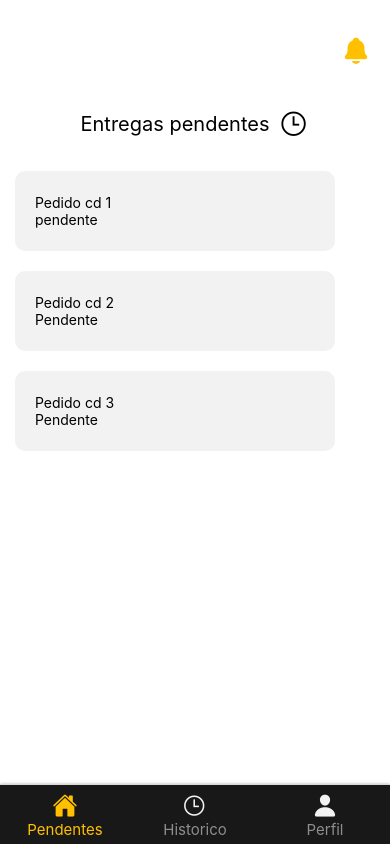
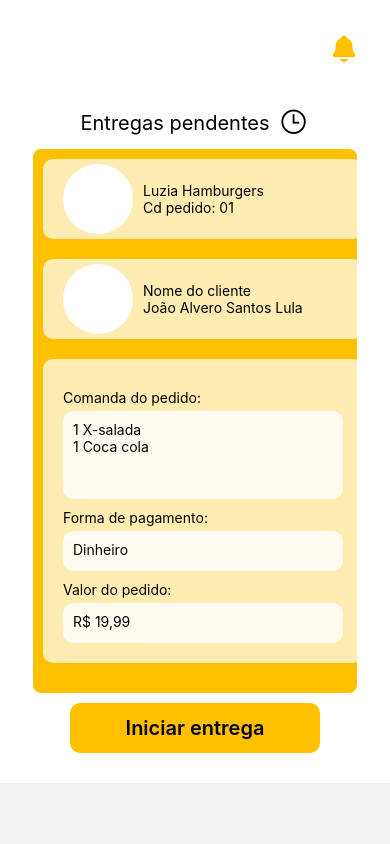
Before and after one commit to Jadando/Vroom, a React Native app: screen /AceitarEntrega in a window 390 px wide. Built offline with nearby package versions, Linux system fonts and the light colour scheme; what @rnmapbox/maps would draw is missing.

Commit message:
Entregador

```diff
--- a/App.js
+++ b/App.js
@@ -41,7 +41,7 @@ export default function App() {
     <ThemeProvider theme={Tema}>
       <NavigationContainer>
         <Stack.Navigator
-          initialRouteName='AceitarEntrega'
+          initialRouteName='Pendentes'
           screenOptions={{
             headerShown: false
           }}
@@ -85,7 +85,7 @@ export default function App() {
           />
           <Stack.Screen
             name='AceitarEntrega'
-            component={TabsEntregador}
+            component={AceitarEntrega}
           />
           <Stack.Screen
             name='Historico'
@@ -93,7 +93,7 @@ export default function App() {
           />
           <Stack.Screen
             name='Pendentes'
-            component={Pendentes}
+            component={TabsEntregador}
           />
           <Stack.Screen
             name='PerfilEmpresa'
--- a/src/pages/Entregador/AceitarEntrega/index.js
+++ b/src/pages/Entregador/AceitarEntrega/index.js
@@ -9,6 +9,7 @@ export default function AceitarEntrega() {
     const [order, setOrder] = useState("1 X-salada\n1 Coca cola");
     const [value, setValue] = useState("R$ 19,99");
     const [payment, setPayment] = useState("Dinheiro");
+    const navigation = useNavigation();
     return (
         <ScrollView
             showsVerticalScrollIndicator={false}
@@ -77,6 +78,7 @@ export default function AceitarEntrega() {
                     </View>
                 </View>
                 <TouchableOpacity
+                onPress={()=>navigation.navigate('Finalizar')}
                     style={styles.button}>
                     <Text style={styles.buttonText}>Iniciar entrega</Text>
                 </TouchableOpacity>
--- a/src/pages/Entregador/Historico/index.js
+++ b/src/pages/Entregador/Historico/index.js
@@ -5,6 +5,7 @@ import Icon from 'react-native-vector-icons/Ionicons';
 
 
 export default function Historico() {
+    const navigation = useNavigation();
     return (
         <View style={styles.container}>
             <View style={styles.header}>
--- a/src/pages/Entregador/Pendentes/index.js
+++ b/src/pages/Entregador/Pendentes/index.js
@@ -5,6 +5,7 @@ import Icon from 'react-native-vector-icons/Ionicons';
 
 
 export default function Pendentes() {
+    const navigation = useNavigation();
     return (
         <View style={styles.container}>
             <View style={styles.header}>
@@ -24,12 +25,14 @@ export default function Pendentes() {
             >
                 <View style={styles.recents}>
                     <View style={styles.recentsContainer}>
+                    <TouchableOpacity onPress={()=>navigation.navigate('AceitarEntrega')}>
                         <View style={styles.recentsContent}>
                             <Text>
                                 Pedido cd 1 {'\n'}
                                 pendente
                             </Text>
                         </View>
+                        </TouchableOpacity>
                         <View style={styles.recentsContent}>
                             <Text>
                                 Pedido cd 2 {'\n'}
--- a/src/pages/Entregador/Temporario/Finalizar/index.js
+++ b/src/pages/Entregador/Temporario/Finalizar/index.js
@@ -8,6 +8,7 @@ import * as Location from 'expo-location';
 Mapbox.setAccessToken('pk.eyJ1IjoiZGF0YWV4cGxvcmVycyIsImEiOiJjbG1qOWc5MzMwMWZuMnNyeDZwczdibTdmIn0.xyo6WcixY-D5MiT2SfZj5Q');
 
 export default function FinalizarEntrega() {
+    const navigation = useNavigation();
     const [iconRotation, setIconRotation] = useState(0);
     useEffect(() => {
         (async () => {
@@ -127,6 +128,7 @@ export default function FinalizarEntrega() {
                     </View>
                 </View>
                 <TouchableOpacity
+                onPress={()=>navigation.navigate('Historico')}
                         style={styles.button}>
                         <Text>Finalizar Entrega</Text>
                     </TouchableOpacity>
```
